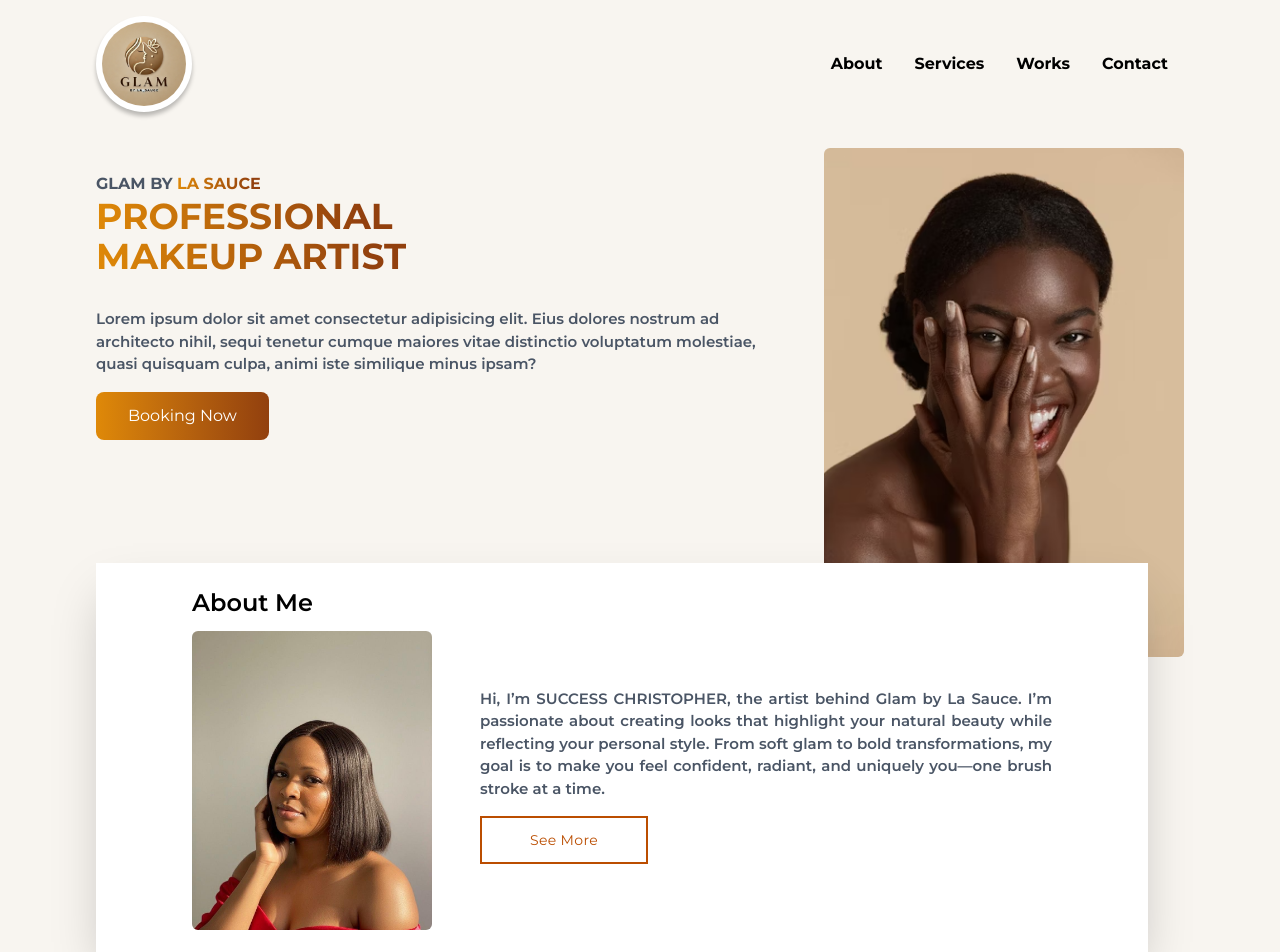
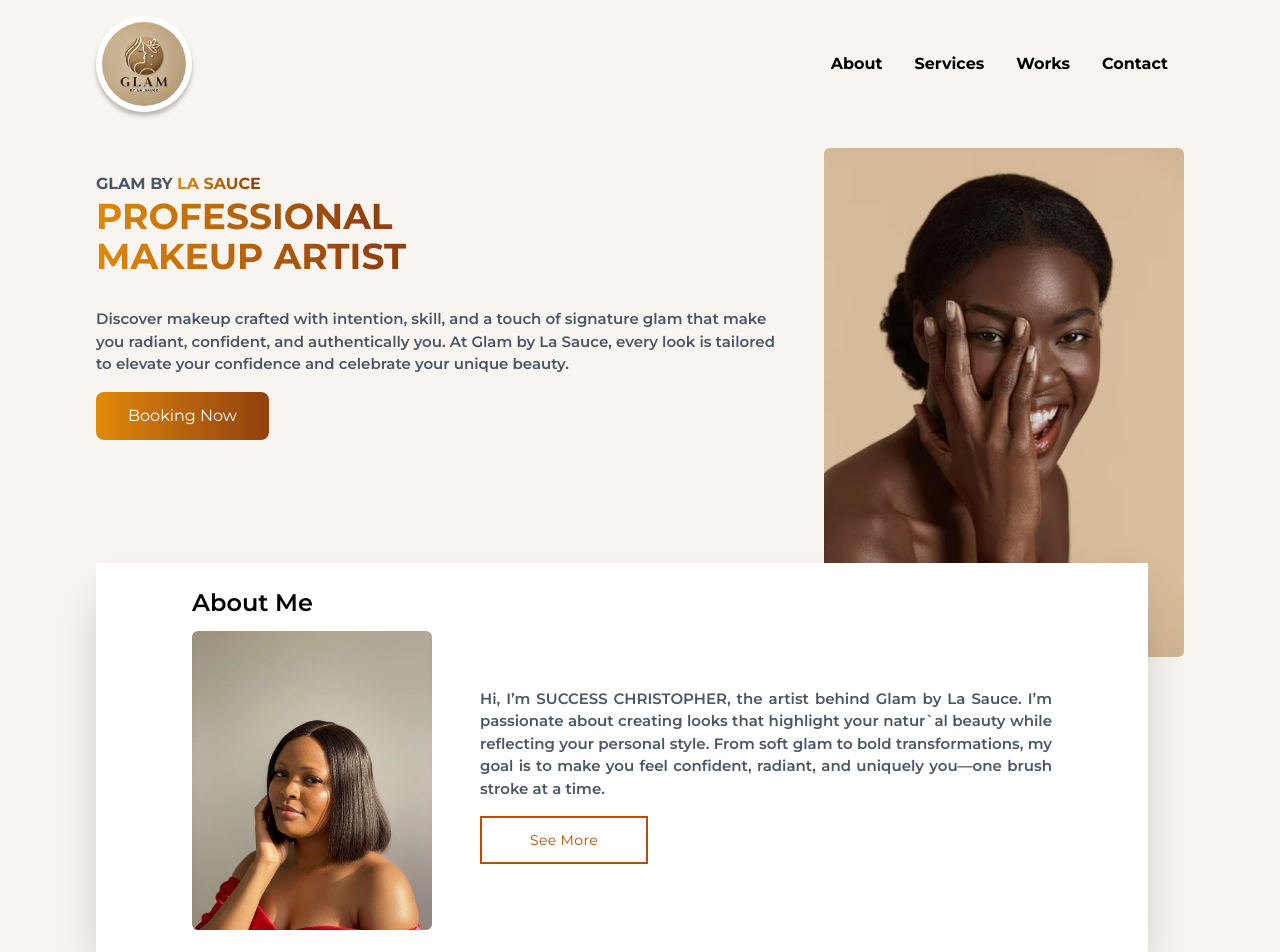
Before and after one commit to ernestkris6/GlamByLaSauce, a React (Vite) app: page / in a window 1280 px wide. Shown: the top 952 px of the page. Built offline with nearby package versions, Linux system fonts and the light colour scheme; a web font is replaced by a local one.

Commit message:
adding functionalities to btns

```diff
--- a/src/ui/Banner.jsx
+++ b/src/ui/Banner.jsx
@@ -1,6 +1,7 @@
 import React from 'react'
 import succy from '../assets/succy.jpg'
 import Button from './Button'
+import { Link } from 'react-router-dom'
 //ml-24 mr-64 mt-[-64px] mb-8 px-6 md:px-10 lg:px-48
 
 export default function Banner() {
@@ -12,9 +13,11 @@
                 <div className='flex flex-col md:flex-row gap-12 pt-3 mb-4'>
                       <img className='hidden md:flex md:max-w-[240px] rounded-md' src={succy} alt="" />
                         <div className='items-center text-gray-600 justify-center m-auto'>
-                              <p className='text-[15px] font-semibold pb-4 text-justify'>Hi, I’m SUCCESS CHRISTOPHER, the artist behind Glam by La Sauce. I’m passionate about creating looks that highlight your natural beauty while reflecting your personal style. From soft glam to bold transformations, my goal is to make you feel confident, radiant, and uniquely you—one brush stroke at a time.</p>
+                              <p className='text-[15px] font-semibold pb-4 text-justify'>Hi, I’m SUCCESS CHRISTOPHER, the artist behind Glam by La Sauce. I’m passionate about creating looks that highlight your natur`al beauty while reflecting your personal style. From soft glam to bold transformations, my goal is to make you feel confident, radiant, and uniquely you—one brush stroke at a time.</p>
                                 <div className='text-center md:text-start'>
-                                  <Button type="flat">See More</Button>
+                                  <Link onClick={()=> scrollTo(0,0)} to='about'>
+                                    <Button type="flat">See More</Button>
+                                  </Link>
                                 </div>
                       </div>
                  </div>
--- a/src/ui/HeroSection.jsx
+++ b/src/ui/HeroSection.jsx
@@ -1,6 +1,7 @@
 import React from 'react'
 import Button from './Button'
 import unsplash1 from '../assets/unsplash1.png'
+import { Link } from 'react-router-dom'
 
 export default function HeroSection() {
   return (
@@ -12,9 +13,10 @@
                       <h2 className='text-start text-gray-600  font-bold'>GLAM BY <span>LA SAUCE</span></h2>
                       <p className='text-start uppercase font-bold text-4xl'><span>professional</span></p>
                       <p className='text-start uppercase font-bold text-4xl pb-8 '><span>makeup artist</span></p>
-                      <p className='text-[15px] font-semibold pb-4'>Lorem ipsum dolor sit amet consectetur adipisicing elit. Eius dolores nostrum ad architecto nihil, sequi tenetur cumque maiores vitae distinctio voluptatum molestiae, quasi quisquam culpa, animi iste similique minus ipsam?</p>
+                      <p className='text-[15px] font-semibold pb-4'>Discover makeup crafted with intention, skill, and a touch of signature glam that make you radiant, confident, and authentically you.
+                      At Glam by La Sauce, every look is tailored to elevate your confidence and celebrate your unique beauty.</p>
                     </div>
-                    <Button type="span">Booking Now</Button>
+                    <Link to='contact'><Button  type="span">Booking Now</Button></Link>
                 </div>
            </div>
 
```
